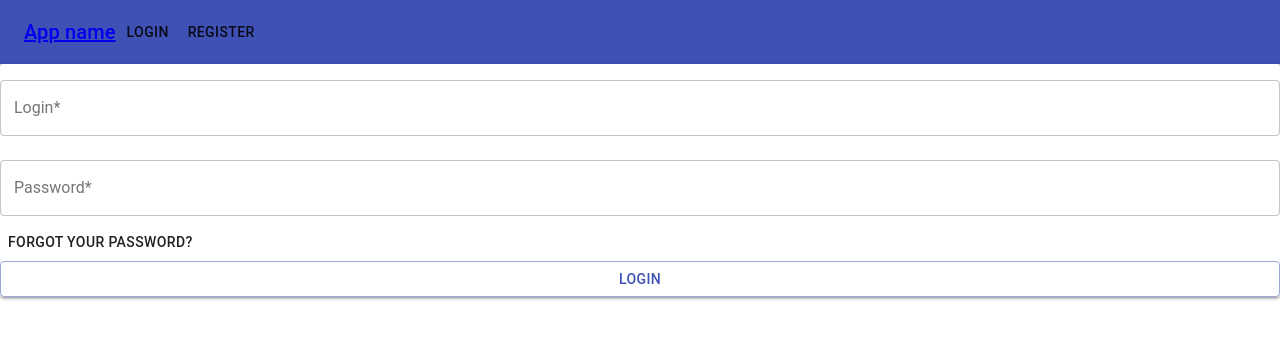
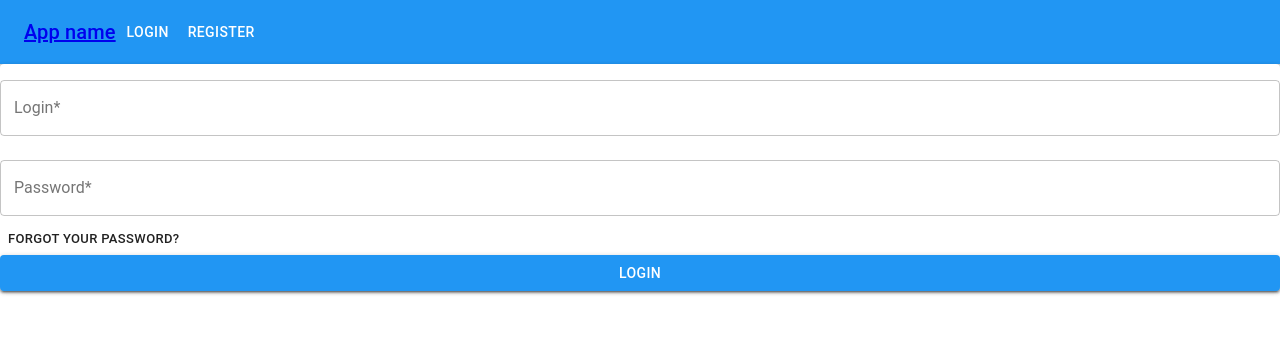
Before and after one commit to tkachenko-tatiana/js-study, a React app in the folder client/: page /login in a window 1280 px wide. Shown: the top 338 px of the page. Built offline with nearby package versions, Linux system fonts and the light colour scheme.

Commit message:
feature/change_JSS_to_scss_global_styles clean up code

```diff
--- a/client/src/Portal/Portal.tsx
+++ b/client/src/Portal/Portal.tsx
@@ -2,7 +2,7 @@ import * as React from 'react';
 import * as ReactDOM from 'react-dom';
 
 interface IPortalProps {
-  children: JSX.Element | string | null;
+  children: React.ReactNode;
 }
 
 const portalRoot = document.getElementById('portal');
--- a/client/src/_shared/SignOutButton/SignOutAuthButton.tsx
+++ b/client/src/_shared/SignOutButton/SignOutAuthButton.tsx
@@ -2,12 +2,11 @@ import * as React from 'react';
 import { withRouter } from 'react-router-dom';
 import { observer } from 'mobx-react';
 import { RouteComponentProps } from 'react-router';
-import Button from '@material-ui/core/Button';
+import Button, { ButtonProps } from '@material-ui/core/Button';
 
 import Routes from '../../routes/Routes';
 
-interface ISignOutWithRouterProps extends RouteComponentProps {
-  className: string;
+interface ISignOutWithRouterProps extends RouteComponentProps, ButtonProps {
   user: any;
 }
 
--- a/client/src/_shared/StyledLink/StyledLink.tsx
+++ b/client/src/_shared/StyledLink/StyledLink.tsx
@@ -4,9 +4,6 @@ import Button, { ButtonProps } from '@material-ui/core/Button';
 
 interface IStyledLinkProps extends ButtonProps {
   to: LinkProps['to'];
-  disabled?: boolean;
-  className?: string;
-  children: JSX.Element | string | null;
 }
 
 class StyledLink extends React.Component<IStyledLinkProps> {
@@ -21,10 +18,10 @@ class StyledLink extends React.Component<IStyledLinkProps> {
     <Link {...itemProps} to={this.props.to} onClick={this.handleClick} />;
 
   render() {
-    const { children, className = '', disabled = false } = this.props;
+    const { children, className = '', disabled = false, ...rest } = this.props;
 
     return (
-      <Button component={this.renderLink} disabled={disabled} className={className}>
+      <Button component={this.renderLink} disabled={disabled} className={className} {...rest}>
         {children}
       </Button>
     );
--- a/client/src/index.tsx
+++ b/client/src/index.tsx
@@ -1,6 +1,7 @@
 import * as React from 'react';
 import * as ReactDOM from 'react-dom';
 import { BrowserRouter } from 'react-router-dom';
+
 import { MuiThemeProvider, createMuiTheme } from '@material-ui/core/styles';
 
 import App from './App';
@@ -8,16 +9,12 @@ import App from './App';
 const theme = createMuiTheme({
   palette: {
     primary: {
-      light: '#6573c3',
-      main: '#3f51b5',
-      dark: '#2c387e',
+      main: '#2196f3',
       contrastText: '#fff',
     },
     secondary: {
-      light: '#ff7961',
-      main: '#f44336',
-      dark: '#ba000d',
-      contrastText: '#222',
+      main: 'rgb(225, 0, 80)',
+      contrastText: '#fff',
     },
   },
   typography: {
--- a/client/src/layout/Layout.scss
+++ b/client/src/layout/Layout.scss
@@ -1,14 +1,9 @@
 @import './normalize.scss';
 
 $primary-contrast-text: #fff;
-$secondary-contrast-text: #222;
 $max-form-width: 600px;
 
 body {
-  .appBar {
-    color: $secondary-contrast-text;
-  }
-
   .toolbar {
     display: flex;
     align-items: center;
@@ -21,8 +16,6 @@ body {
   }
 
   .appBarButton {
-    color: $primary-contrast-text;
-    border-color: currentColor;
     margin-left: 5px;
   }
 
@@ -34,6 +27,11 @@ body {
   }
 
   .forgotPassword {
-    margin: 15px 0;
+    margin-top: 16px;
+  }
+
+  .submitButton {
+    margin-top: 16px;
+    margin-bottom: 8px;
   }
 }
--- a/client/src/layout/Layout.tsx
+++ b/client/src/layout/Layout.tsx
@@ -5,7 +5,7 @@ import User from '../models/User';
 import './Layout.scss';
 
 interface ILayoutProps {
-  children: JSX.Element | string | null;
+  children: React.ReactNode;
 }
 
 export default class Layout extends React.Component<ILayoutProps> {
--- a/client/src/layout/components/Header.tsx
+++ b/client/src/layout/components/Header.tsx
@@ -30,13 +30,13 @@ const Header: React.SFC<IHeaderProps> = (props) => {
         </Typography>
         <div>
           {store.isRegistered ?
-            <SignOutAuthButton className={styles.appBarButton} user={store.user} /> :
+            <SignOutAuthButton className={styles.appBarButton} user={store.user} color="inherit" /> :
             (
               <React.Fragment>
-                <StyledLink to={Routes.Login} className={styles.appBarButton}>
+                <StyledLink to={Routes.Login} className={styles.appBarButton} color="inherit">
                   Login
                 </StyledLink>
-                <StyledLink to={Routes.Registration} className={styles.appBarButton}>
+                <StyledLink to={Routes.Registration} className={styles.appBarButton} color="inherit">
                   Register
                 </StyledLink>
               </React.Fragment>
--- a/client/src/routes/LoginForm/LoginForm.tsx
+++ b/client/src/routes/LoginForm/LoginForm.tsx
@@ -67,10 +67,11 @@ const LoginForm: React.SFC<ILoginFormProps> = (props) => {
             </StyledLink>
           </div>
           <Button
+            className={styles.submitButton}
             fullWidth
             color="primary"
             type="submit"
-            variant="outlined"
+            variant="contained"
             disabled={isSubmitting}
           >
             Login
--- a/client/src/routes/RegistrationForm/RegistrationForm.tsx
+++ b/client/src/routes/RegistrationForm/RegistrationForm.tsx
@@ -53,10 +53,11 @@ const RegistrationForm: React.SFC<IRegistrationFormProps> = (props) => {
             validate={required}
           />
           <Button
+            className={styles.submitButton}
             fullWidth
             color="primary"
             type="submit"
-            variant="outlined"
+            variant="contained"
             disabled={isSubmitting}
           >
             registration
```
Also changed, not shown: client/package.json (+4 -4 lines), 1 other file (tests, documents, lock files or other folders).
